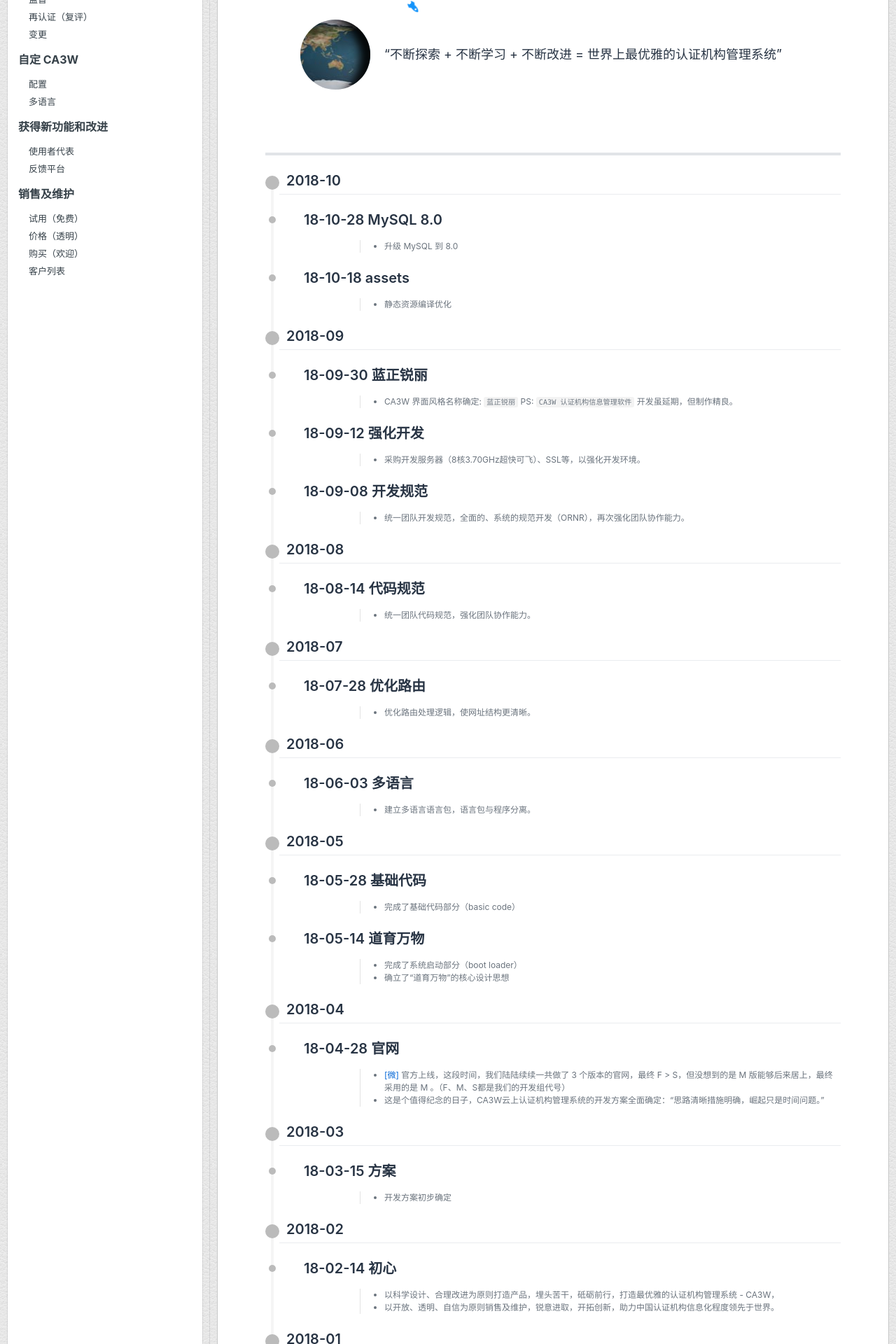
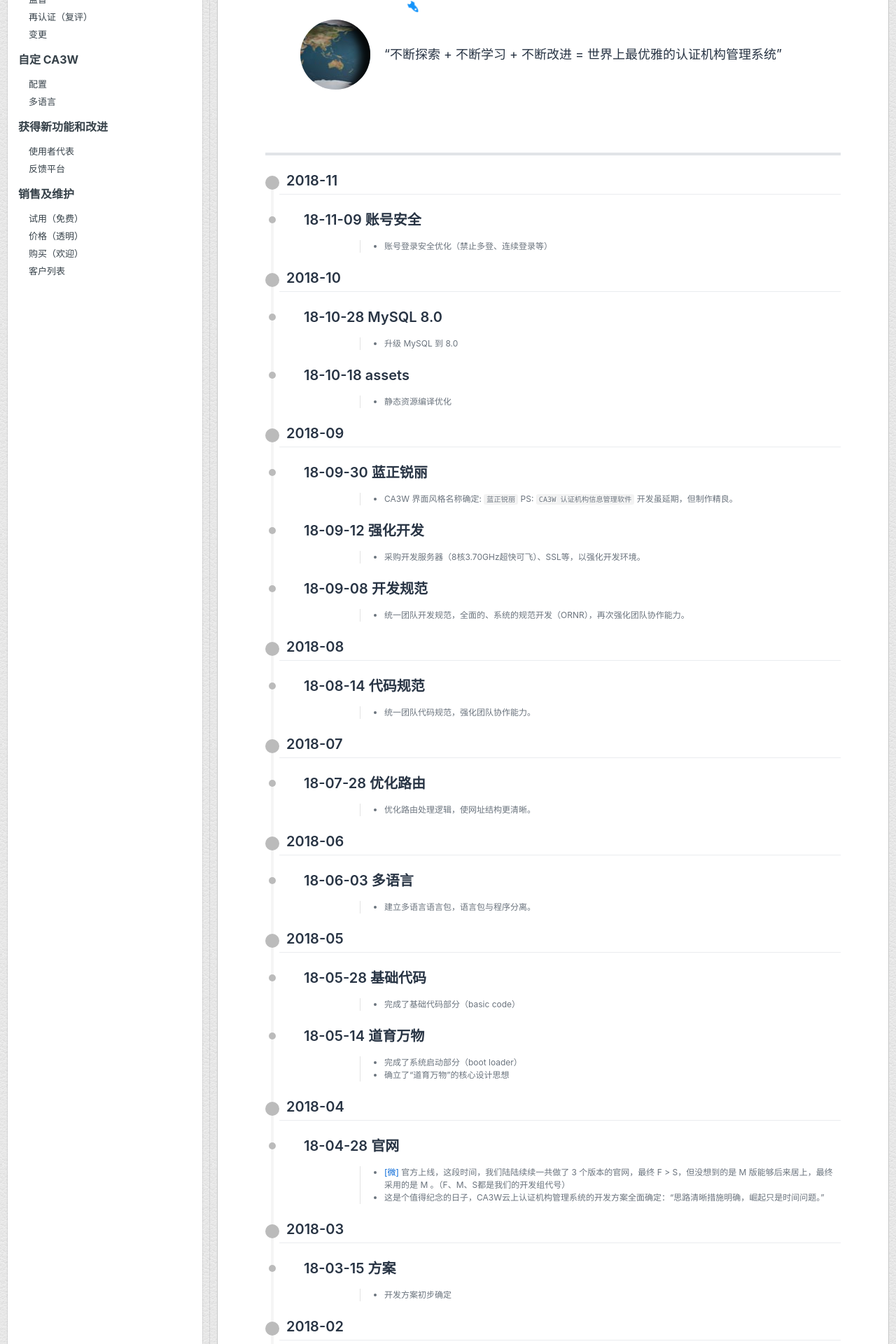
Before and after one commit to ca3w/ca3w.github.io, a Jekyll site: the page built from index.md, in a window 1280 px wide. Shown: the part 547-2467 px from the top of the page at 70% size. Built offline with Jekyll 4.4.1, drawn with Linux system fonts in a browser that asks for light colours; comment, search, counter and statistics services are not loaded.

Commit message:
Update index.md

```diff
--- a/index.md
+++ b/index.md
@@ -2,6 +2,11 @@
 layout: index
 title: 认证机构管理系统
 ---
+
+## 2018-11
+
+### 18-11-09 账号安全
+> - 账号登录安全优化（禁止多登、连续登录等）
 
 ## 2018-10
 
```
